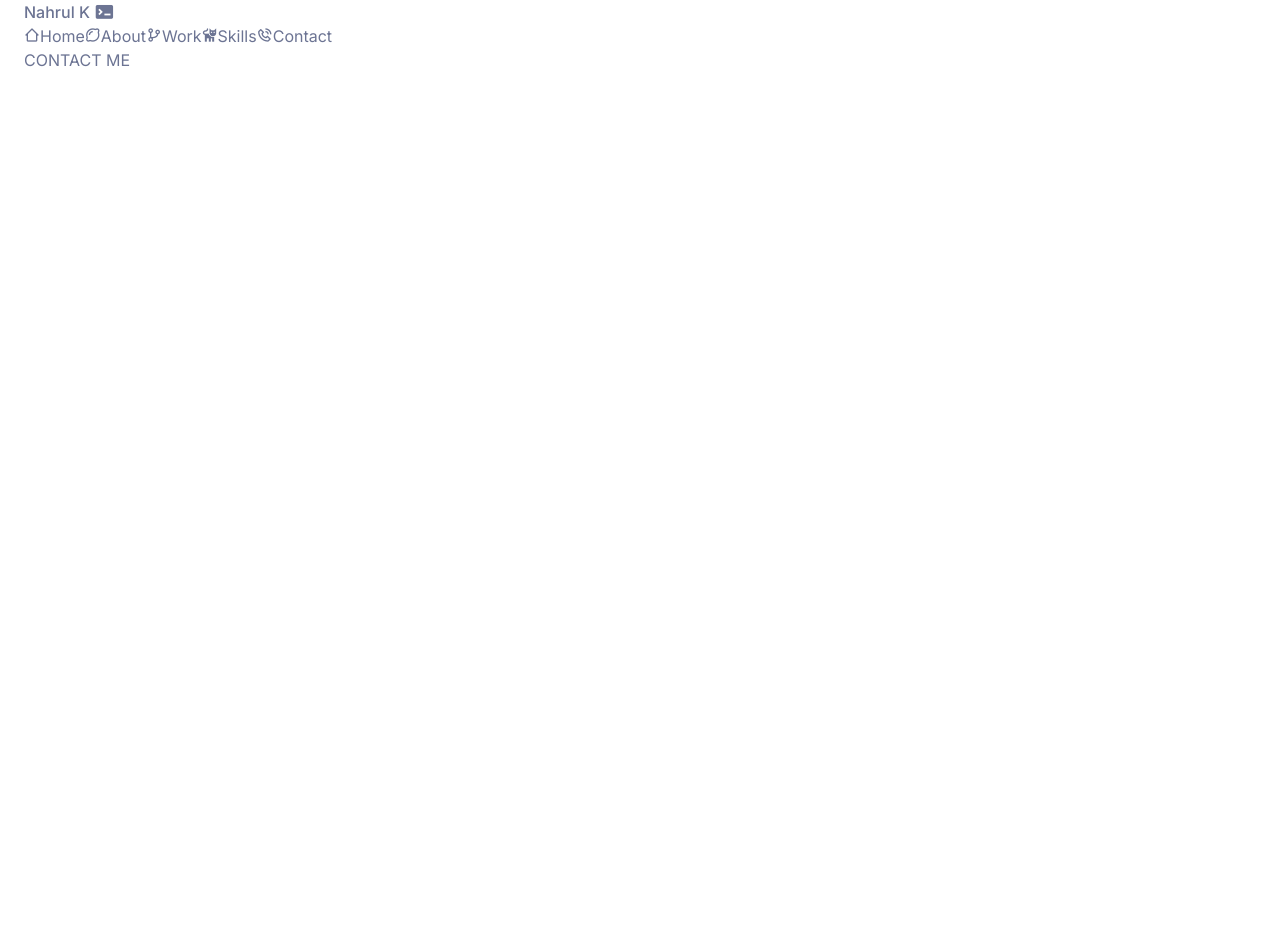
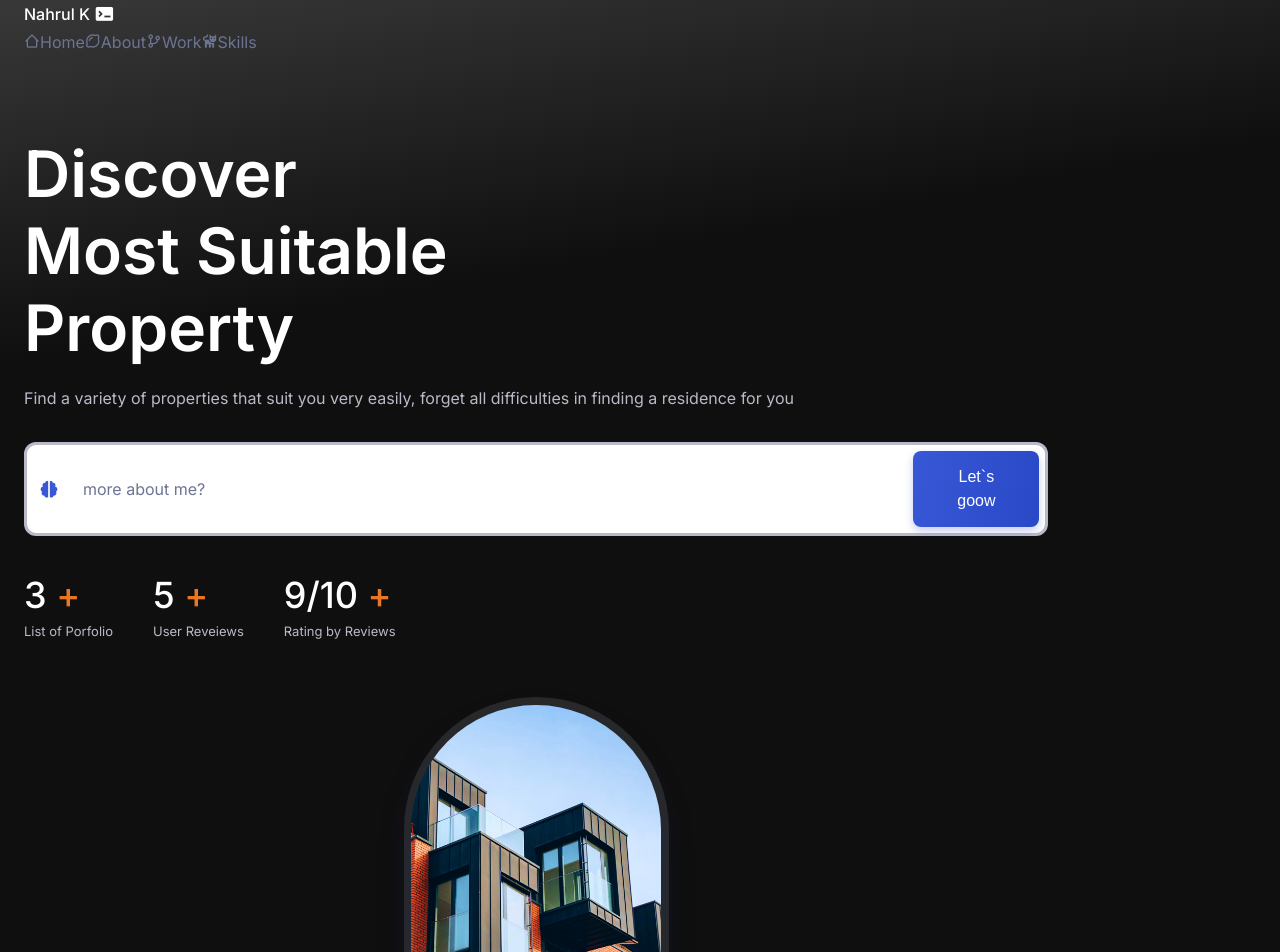
Before and after one commit to nahrulk/nahrulisme-v2, a Next.js app: page / in a window 1280 px wide. Shown: the top 952 px of the page. Before the commit the page ends 800 px from the top, so only its background shows below. Built offline with nearby package versions, Linux system fonts and the light colour scheme.

Commit message:
adding Home section

```diff
--- /dev/null
+++ b/app/constant/listData.js
@@ -0,0 +1,37 @@
+export const navigation = [
+  {
+    name: "Home",
+    href: "#",
+    icon: <i className="bx bx-home-alt-2"></i>,
+  },
+  {
+    name: "About",
+    href: "#",
+    icon: <i className="bx bx-lemon"></i>,
+  },
+  {
+    name: "Work",
+    href: "#",
+    icon: <i className="bx bx-git-branch"></i>,
+  },
+  {
+    name: "Skills",
+    href: "#",
+    icon: <i className="bx bxs-cat"></i>,
+  },
+];
+
+export const homeValue = [
+  {
+    value: "3",
+    detail: `List of Porfolio`,
+  },
+  {
+    value: "5",
+    detail: "User Reveiews",
+  },
+  {
+    value: "9/10",
+    detail: "Rating by Reviews",
+  },
+];
--- a/app/constant/navigation.js
+++ /dev/null
@@ -1,27 +0,0 @@
-export const navigation = [
-  {
-    name: "Home",
-    href: "#",
-    icon: <i class="bx bx-home-alt-2"></i>,
-  },
-  {
-    name: "About",
-    href: "#",
-    icon: <i class="bx bx-lemon"></i>,
-  },
-  {
-    name: "Work",
-    href: "#",
-    icon: <i class="bx bx-git-branch"></i>,
-  },
-  {
-    name: "Skills",
-    href: "#",
-    icon: <i class="bx bxs-cat"></i>,
-  },
-  {
-    name: "Contact",
-    href: "#",
-    icon: <i class="bx bx-phone-call"></i>,
-  },
-];
--- a/app/globals.css
+++ b/app/globals.css
@@ -165,7 +165,7 @@ button {
 }
 
 .nav__logo {
-  /* color: #fff; */
+  color: #fff;
   display: inline-flex;
   align-items: center;
   column-gap: .25rem;
@@ -222,12 +222,134 @@ button {
 }
 
 /* Change background header */
+.scroll-header {
+  background-color: var(--body-color);
+  box-shadow: 0 1px 4px hsla(228, 4%, 15%, .1);
+}
+
+.scroll-header .nav__logo {
+  color: var(--first-color);
+}
 
 /* Active link */
 
 /*=============== HOME ===============*/
+.home {
+  background: linear-gradient(170deg, hsl(0, 0%, 22%) 0%, hsl(0, 0%, 6%) 30%);
+  padding-bottom: 0;
+}
+
+.home__container {
+  padding-top: 4rem;
+  row-gap: 3.5rem;
+}
+
+.home__title,
+.home__value-number {
+  color: #fff;
+}
+
+.home__title {
+  font-size: var(--biggest-font-size);
+  line-height: 120%;
+  margin-bottom: 1.25rem;
+}
+
+.home__description {
+  color: var(--text-color-light);
+  margin-bottom: 2rem;
+}
+
+.home__search {
+  background-color: var(--body-color);
+  padding: .35rem .35rem .35rem .75rem;
+  display: flex;
+  align-items: center;
+  border-radius: .75rem;
+  border: 3px solid var(--text-color-light);
+  margin-bottom: 2rem;
+}
+
+.home__search i {
+  font-size: 1.25rem;
+  color: var(--first-color);
+}
+
+.home__search-input {
+  width: 90%;
+  background-color: var(--body-color);
+  color: var(--text-color);
+  margin: 0 1.5rem;
+}
+
+.home__value {
+  display: flex;
+  /* color: var(--first-color); */
+  column-gap: 2.5rem;
+}
+
+.home__value-number {
+  font-size: var(--h1-font-size);
+  font-weight: var(--font-medium);
+}
+
+.home__value-number span {
+  color: var(--second-color);
+}
+
+.home__value-description {
+  display: flex;
+  color: var(--text-color-light);
+  font-size: var(--smaller-font-size);
+}
+
+.home__images {
+  position: relative;
+  display: flex;
+  justify-content: center;
+}
+
+.home__orbe {
+  width: 265px;
+  height: 284px;
+  background: linear-gradient(180deg, hsl(0, 0%, 16%) 93%, hsl(0, 0%, 67%) 100%);
+  border-radius: 135px 135px 0 0;
+}
+
+.home__img {
+  position: absolute;
+  width: 250px;
+  height: 300px;
+  overflow: hidden;
+  border-radius: 125px 125px 12px 12px;
+  display: inline-flex;
+  align-items: flex-end;
+  bottom: -1.5rem;
+  box-shadow: 0 16px 32px hsla(228, 66%, 25%, .25);
+}
 
 /*=============== BUTTON ===============*/
+
+.button {
+  display: inline-block;
+  background: linear-gradient(101deg, hsl(228, 66%, 53%), hsl(228, 66%, 47%));
+  color: #fff;
+  padding: 14px 28px;
+  border-radius: .5rem;
+  font-size: var(--normal-font-size);
+  font-weight: var(--font-medium);
+  box-shadow: 0 4px 8px hsla(228, 66%, 45%, .25);
+  transition: .3s;
+  cursor: pointer;
+}
+
+.button:hover {
+  box-shadow: 0 4px 12px hsla(228, 66%, 45%, .25);
+}
+
+.nav__button {
+  display: none;
+}
 
 /*=============== LOGOS ===============*/
 
--- a/app/layout/Header.tsx
+++ b/app/layout/Header.tsx
@@ -1,6 +1,4 @@
-import React from "react";
-
-import { navigation } from "@/app/constant/navigation.js";
+import { navigation } from "@/app/constant/listData";
 
 const Header = () => {
   return (
--- /dev/null
+++ b/app/layout/section/HomeSection.tsx
@@ -0,0 +1,46 @@
+import { homeValue } from "@/app/constant/listData";
+import Image from "next/image";
+
+const HomeSection = () => {
+  return (
+    <section className="home section">
+      <div className="home__container container__custom grid__custom">
+        <div className="home__data">
+          <h1 className="home__title">
+            Discover <br /> Most Suitable <br /> Property
+          </h1>
+          <p className="home__description">
+            Find a variety of properties that suit you very easily, forget all
+            difficulties in finding a residence for you
+          </p>
+          <div className="home__search">
+            <i className="bx bxs-brain"></i>
+            <span className="home__search-input">more about me?</span>
+            <button className="button">Let`s goow</button>
+          </div>
+
+          <div className="home__value">
+            {homeValue.map((item) => (
+              <>
+                <div key={item.value}>
+                  <h1 className="home__value-number">
+                    {item.value} <span>+</span>
+                  </h1>
+                  <span className="home__value-description">{item.detail}</span>
+                </div>
+              </>
+            ))}
+          </div>
+        </div>
+        <div className="home__images">
+          <div className="home__orbe"></div>
+          <div className="home__img">
+            <Image src="/img/home.jpg" alt="home" width={250} height={300} />
+          </div>
+        </div>
+      </div>
+    </section>
+  );
+};
+
+export default HomeSection;
--- /dev/null
+++ b/app/layout/section/LogoSection.tsx
@@ -0,0 +1,7 @@
+import Image from "next/image";
+
+const LogoSection = () => {
+  return <section className="logos section"> this is logo</section>;
+};
+
+export default LogoSection;
--- a/app/page.tsx
+++ b/app/page.tsx
@@ -1,10 +1,16 @@
 import React from "react";
 import Header from "./layout/Header";
+import HomeSection from "./layout/section/HomeSection";
+import LogoSection from "./layout/section/LogoSection";
 
 const Landing = () => {
   return (
     <>
       <Header />
+      <main className="main">
+        <HomeSection />
+        <LogoSection />
+      </main>
     </>
   );
 };
```
Also changed, not shown: public/main.js (+9 -1 lines).
